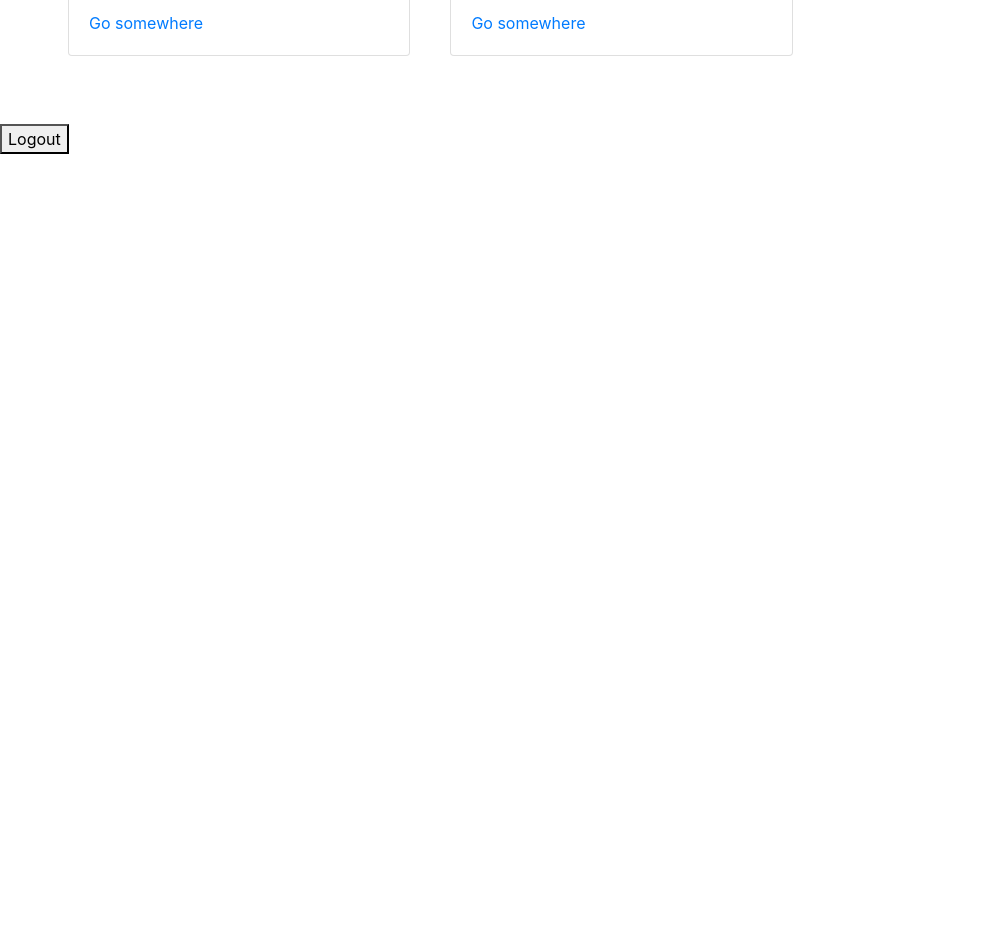
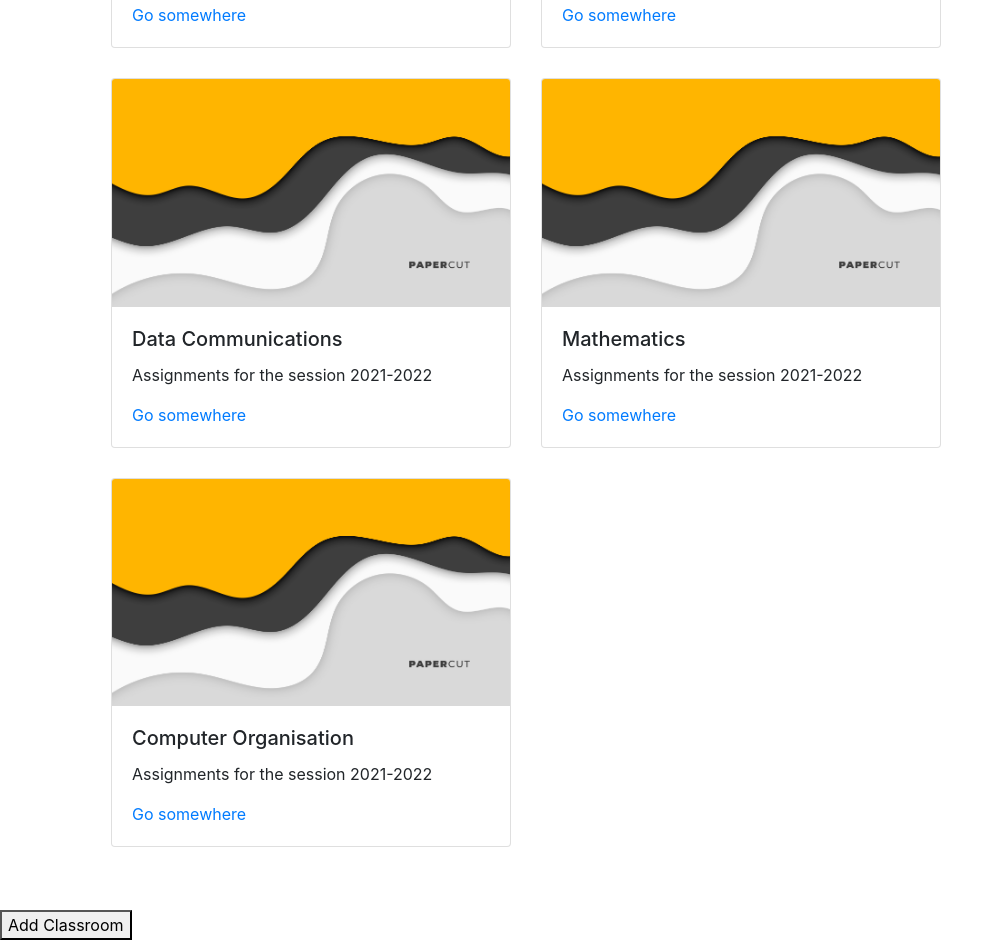
Before and after one commit to tirth0/atlassian, a React (Create React App) app: page / in a window 1280 px wide. Shown: the part 440-1380 px from the top of the page, without its empty margins (0-1004 px from the left). Before the commit the page ends 800 px from the top, so only its background shows below. Built offline with nearby package versions, Linux system fonts and the light colour scheme; no server answers; sample sign-in values are in the browser's storage.

Commit message:
addclassroom

```diff
--- a/src/components/dashboard/dashboard.js
+++ b/src/components/dashboard/dashboard.js
@@ -5,52 +5,11 @@ import {Card,Button} from 'react-bootstrap'
 import classes from './dashboard.module.css'
 
 
-
-export default function Dashboard() {
-    const {logout} = useAuth();
-    const [err,setErr] = useState('');
-    const history = useHistory();
-
-    async function handleLogout(){
-        setErr('');
-        try{
-            await logout();
-            history.push('/signup');
-        }
-        catch{
-            setErr('Failed to Logout');
-        }
-    }
-    const data = [
-        {
-            title : "Discrete Maths",
-            content : `Assignments for the session 2021-2022`,
-            link : '/'
-        },
-        {
-            title : "Data Structures",
-            content : `Assignments for the session 2021-2022`,
-            link : '/'
-        },
-        {
-            title : "Data Communications",
-            content : `Assignments for the session 2021-2022`,
-            link : '/'
-        },
-        {
-            title : "Mathematics",
-            content : `Assignments for the session 2021-2022`,
-            link : '/'
-        },
-        {
-            title : "Computer Organisation",
-            content : `Assignments for the session 2021-2022`,
-            link : '/'
-        }
-    ]
+const CardTable = ({data}) =>{
     const CardList = data.map((elem,id)=>{
+        console.log(data.length)
         return <Card className={classes.card}  key={id}>
-        <Card.Img variant="top" src="" alt="img"/>
+        <Card.Img variant="top" src="/card.jpg" alt="img"/>
         <Card.Body>
           <Card.Title>{elem.title}</Card.Title>
           <Card.Text>
@@ -65,7 +24,76 @@ export default function Dashboard() {
             <div className={classes.cardContainer}>
                 {CardList}
             </div>
-            <button onClick={handleLogout}>Logout</button>
         </div>
     )
 }
+
+
+export default function Dashboard() {
+    const {logout} = useAuth();
+    const [err,setErr] = useState('');
+    const [ct,setCt] = useState(0);
+    const [data,setData] = useState([
+        {
+            title : "Discrete Maths",
+            content : `Assignments for the session 2021-2022`,
+            link : '/',
+            key : 'ASDCSWDS'
+        },
+        {
+            title : "Data Structures",
+            content : `Assignments for the session 2021-2022`,
+            link : '/',
+            key : 'ASWESDS'
+        },
+        {
+            title : "Data Communications",
+            content : `Assignments for the session 2021-2022`,
+            link : '/'
+
+        },
+        {
+            title : "Mathematics",
+            content : `Assignments for the session 2021-2022`,
+            link : '/'
+        },
+        {
+            title : "Computer Organisation",
+            content : `Assignments for the session 2021-2022`,
+            link : '/'
+        }
+    ]);
+    const history = useHistory();
+
+    async function handleLogout(){
+        setErr('');
+        try{
+            await logout();
+            history.push('/signup');
+        }
+        catch{
+            setErr('Failed to Logout');
+        }
+    }
+
+    const addClassroom = () => {
+        const key = Math.random().toString(36).substring(6);
+        let newData = data;
+        console.log('new state')
+        const classroom = {
+            title : 'Data Structures Lab',
+            content : 'Assignments for the session 2021-2022',
+            link : '/',
+            key : key
+        }
+        newData.push(classroom);
+        setData(newData);
+        setCt(ct+1);
+    }
+    return (
+        <div>
+            <CardTable data={data}/>
+            <button onClick={addClassroom}>Add Classroom</button>
+        </div>
+    )
+}
--- a/src/components/dashboard/dashboard.module.css
+++ b/src/components/dashboard/dashboard.module.css
@@ -1,9 +1,11 @@
 .cardContainer{
     display: flex;
     flex-wrap: wrap;
-    padding: 3rem;
+    padding: 3rem 0rem 3rem 6rem;
 }
 
 .card{
-    margin: 20px;
+    margin: 15px;
+    max-width: 25rem;
+    max-height: auto;
 }
```
Also changed, not shown: public/card.jpg (added).
